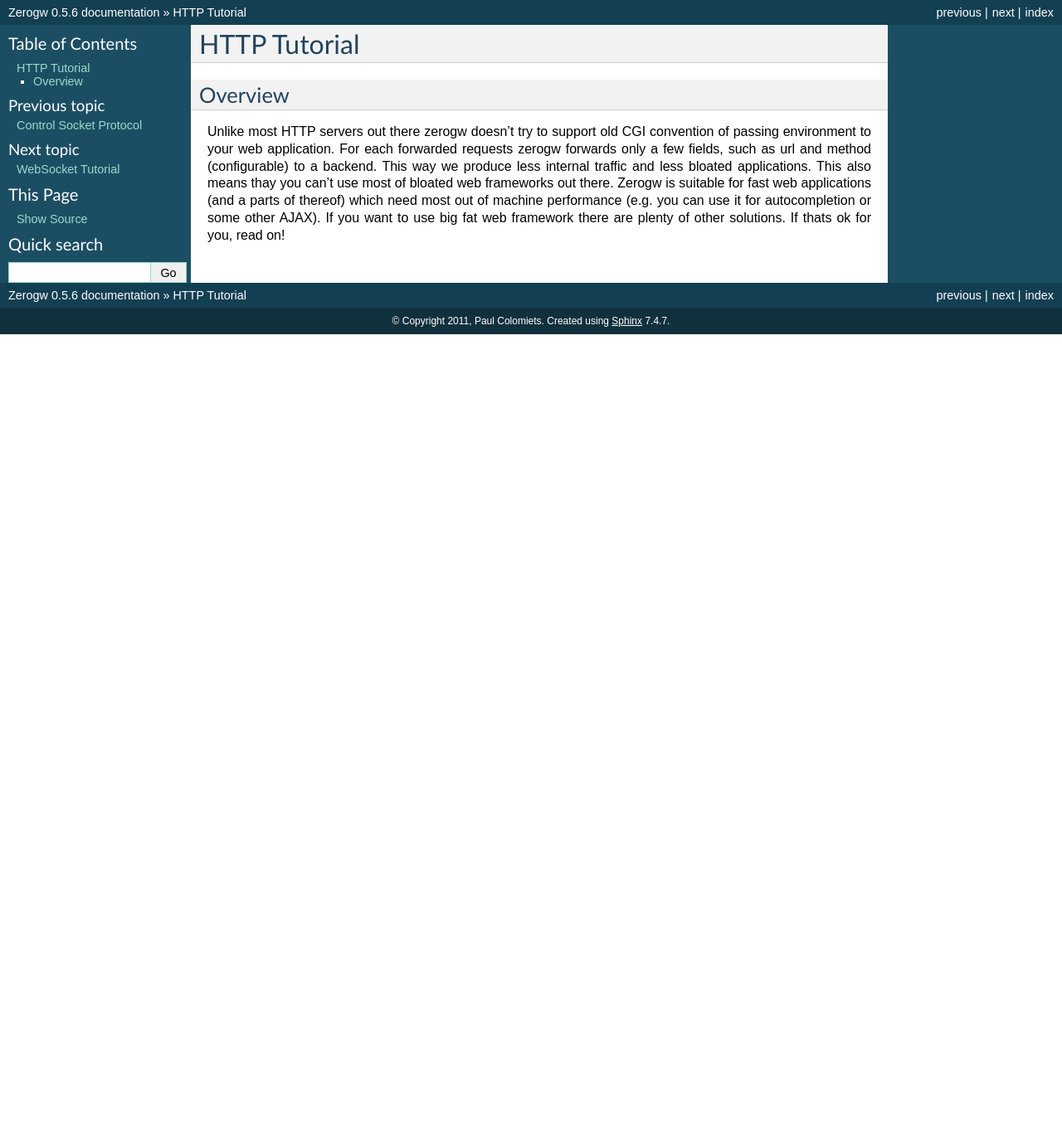
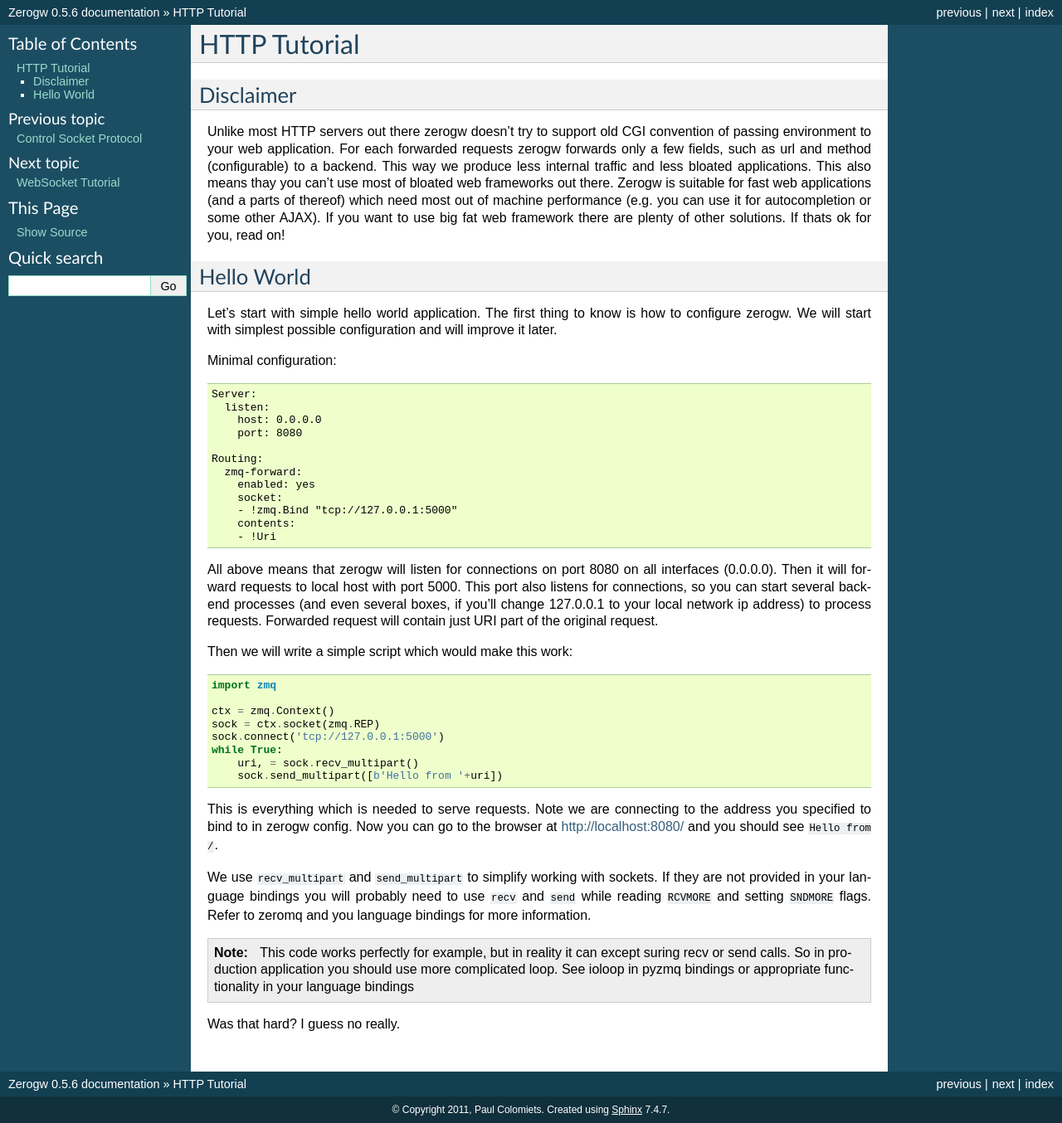
Before and after one commit to tailhook/zerogw, a Sphinx documentation site: the page built from doc/httptut.rst, in a window 1280 px wide. Shown: the whole page at 83% size. Built offline with Sphinx 7.4.7, drawn with Linux system fonts in a browser that asks for light colours; before the commit the page ends 900 px from its top, so only the background shows below that.

Commit message:
Added tiny bit of http tutorial

```diff
--- a/doc/httptut.rst
+++ b/doc/httptut.rst
@@ -1,8 +1,8 @@
 HTTP Tutorial
 =============
 
-Overview
---------
+Disclaimer
+----------
 
 Unlike most HTTP servers out there zerogw doesn't try to support old CGI
 convention of passing environment to your web application. For each
@@ -14,3 +14,62 @@
 machine performance (e.g. you can use it for autocompletion or some
 other AJAX). If you want to use big fat web framework there are plenty
 of other solutions. If thats ok for you, read on!
+
+Hello World
+-----------
+
+Let's start with simple hello world application. The first thing to know
+is how to configure zerogw. We will start with simplest possible
+configuration and will improve it later.
+
+Minimal configuration::
+
+    Server:
+      listen:
+        host: 0.0.0.0
+        port: 8080
+
+    Routing:
+      zmq-forward:
+        enabled: yes
+        socket:
+        - !zmq.Bind "tcp://127.0.0.1:5000"
+        contents:
+        - !Uri
+
+All above means that zerogw will listen for connections on port 8080 on
+all interfaces (0.0.0.0). Then it will forward requests to local host
+with port 5000. This port also listens for connections, so you can start
+several backend processes (and even several boxes, if you'll change
+127.0.0.1 to your local network ip address) to process requests.
+Forwarded request will contain just URI part of the original request.
+
+Then we will write a simple script which would make this work::
+
+    import zmq
+
+    ctx = zmq.Context()
+    sock = ctx.socket(zmq.REP)
+    sock.connect('tcp://127.0.0.1:5000')
+    while True:
+        uri, = sock.recv_multipart()
+        sock.send_multipart([b'Hello from '+uri])
+
+This is everything which is needed to serve requests. Note we are
+connecting to the address you specified to bind to in zerogw config.
+Now you can go to the browser at http://localhost:8080/ and you should
+see ``Hello from /``.
+
+We use ``recv_multipart`` and ``send_multipart`` to simplify working
+with sockets. If they are not provided in your language bindings you
+will probably need to use ``recv`` and ``send`` while reading
+``RCVMORE`` and setting ``SNDMORE`` flags. Refer to zeromq and you
+language bindings for more information.
+
+.. note:: This code works perfectly for example, but in reality it can
+   except suring recv or send calls. So in production application you
+   should use more complicated loop. See ioloop in pyzmq bindings or
+   appropriate functionality in your language bindings
+
+
+Was that hard? I guess no really.
```
